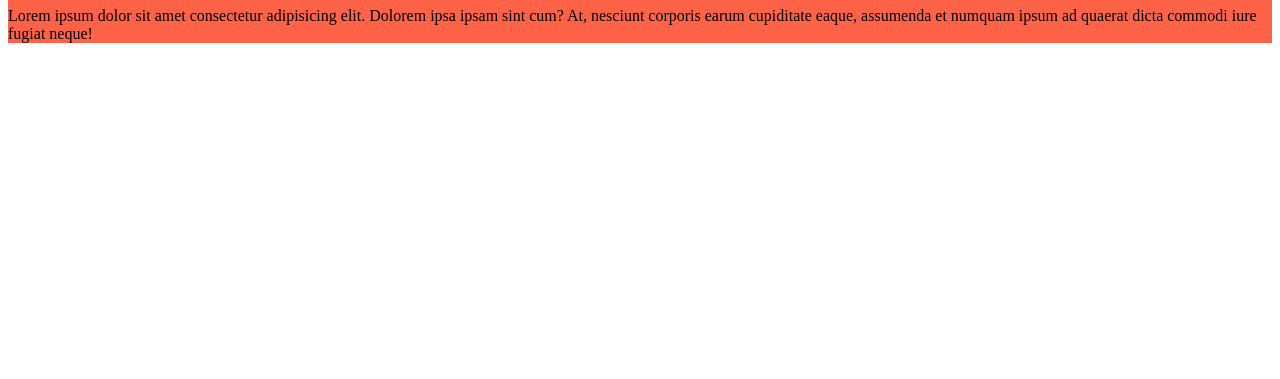
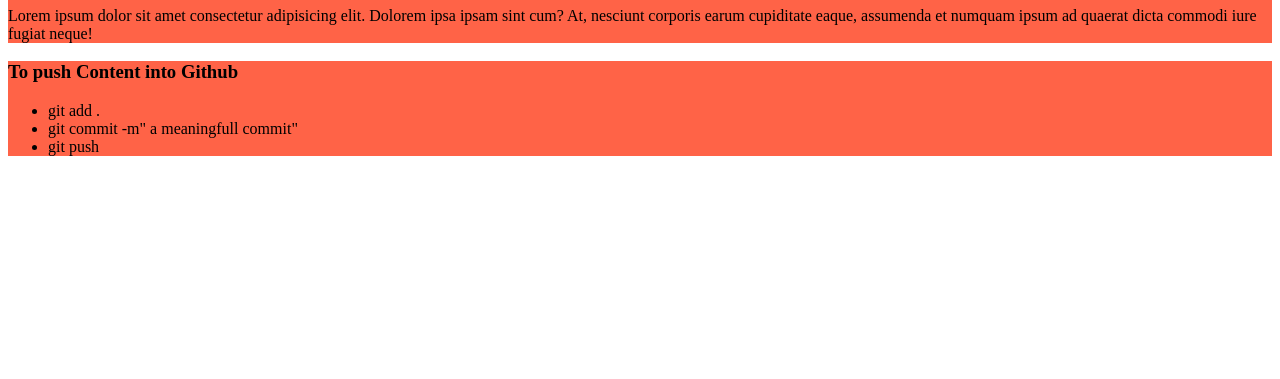
Before and after one commit to lipenchakma/my-fortpolio-website, a plain HTML site: page index.html in a window 1280 px wide. Shown: the part 421-800 px from the top of the page. Drawn offline with Linux system fonts and the light colour scheme.

Commit message:
added the list items

```diff
--- a/index.html
+++ b/index.html
@@ -23,5 +23,13 @@
         <h1 style="text-align: center;">My 3rd Blog</h1>
         <p>Lorem ipsum dolor sit amet consectetur adipisicing elit. Dolorem ipsa ipsam sint cum? At, nesciunt corporis earum cupiditate eaque, assumenda et numquam ipsum ad quaerat dicta commodi iure fugiat neque!</p>
     </div>
+    <div>
+        <h3>To push Content into Github</h3>
+        <ul>
+            <li>git add .</li>
+            <li>git commit -m" a meaningfull commit"</li>
+            <li>git push</li>
+        </ul>
+    </div>
 </body>
 </html>
```
